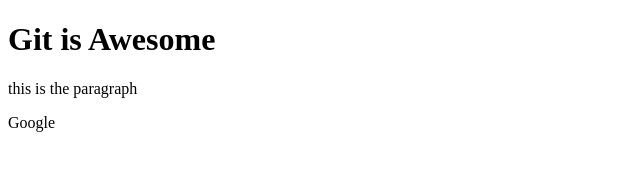
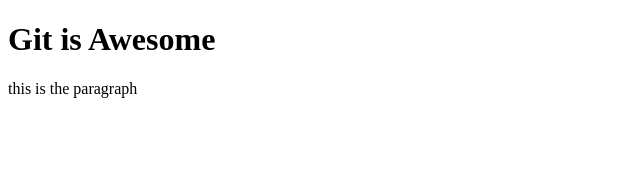
Before and after one commit to soroar42/gitProject, a plain HTML site: page index.html in a window 1280 px wide. Shown: the full height of the page, 0-640 px from the left. Drawn offline with Linux system fonts and the light colour scheme.

Commit message:
Revert "New link Added"
This reverts commit 3c0ba533bf47123336c6573daf94097c25627252.

```diff
--- a/index.html
+++ b/index.html
@@ -8,6 +8,5 @@
 <body>
     <h1>Git is Awesome</h1>
     <p> this is the paragraph</p>
-    <a> <link rel="stylesheet" href="www.google.com">Google</a>
 </body>
 </html>
```
